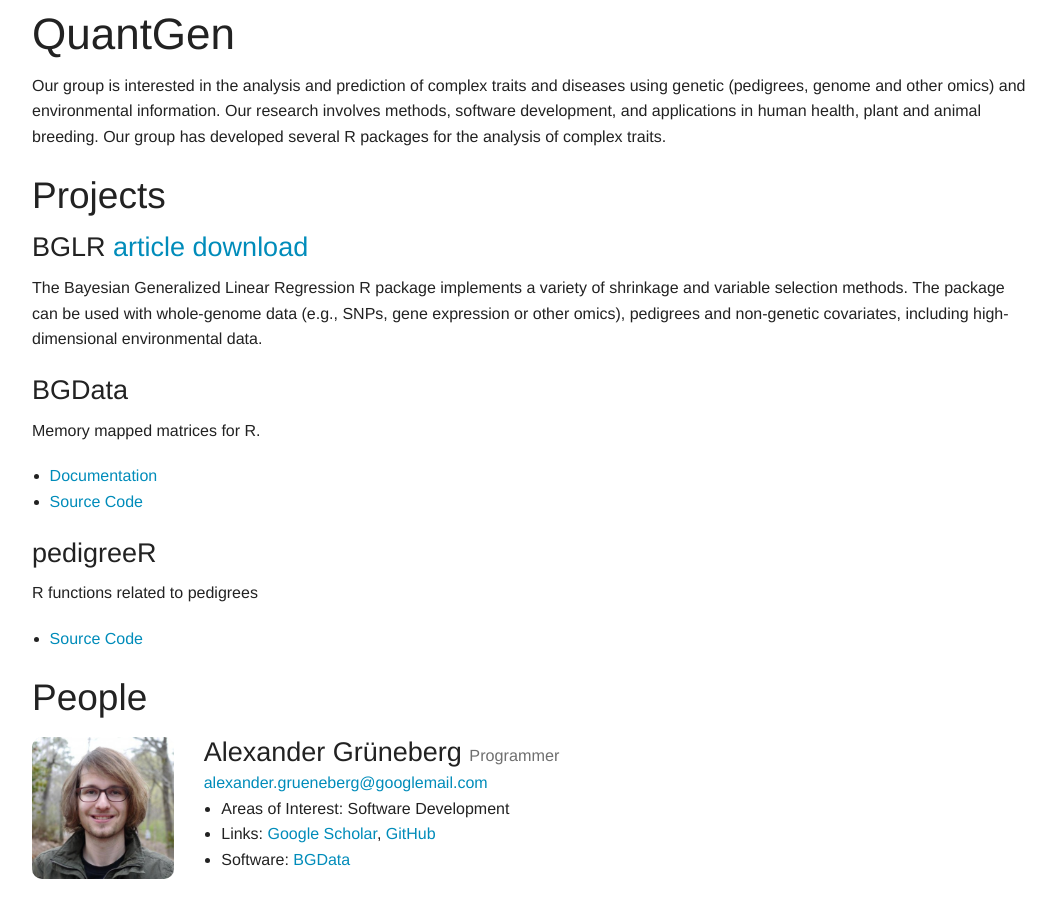
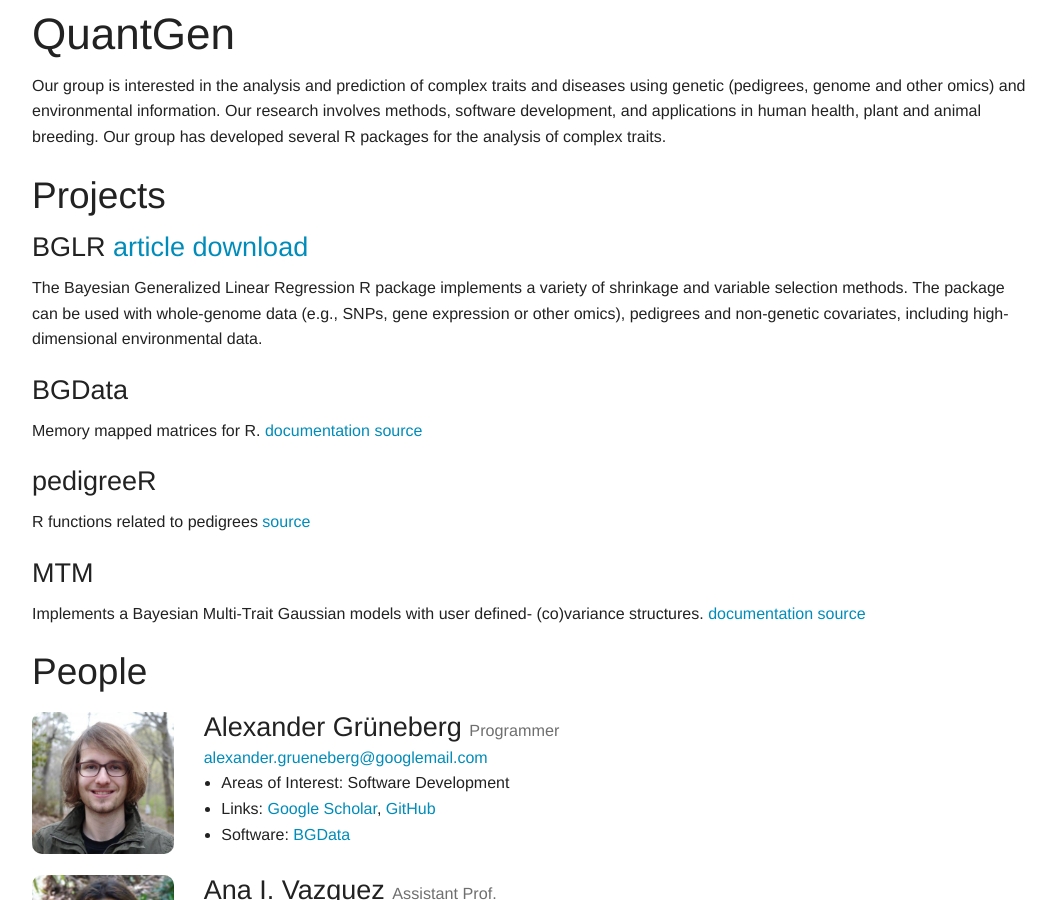
Before and after one commit to QuantGen/quantgen.github.io, a Jekyll site: the page built from index.md, in a window 1280 px wide and 900 px high. Shown: the whole window, without its empty margins (108-1164 px from the left). Built offline with Jekyll 4.4.1, drawn with Linux system fonts in a browser that asks for light colours.

Commit message:
Added a few software and move links
Links were moved to reduce use of space

```diff
--- a/index.md
+++ b/index.md
@@ -16,22 +16,18 @@ Projects
 The Bayesian Generalized Linear Regression R package implements a variety of shrinkage and variable selection methods. The package can be used with whole-genome data (e.g., SNPs, gene expression or other omics), pedigrees and non-genetic covariates, including high-dimensional environmental data.
 
 
-
-
 ### BGData
 
-Memory mapped matrices for R.
-
-- [Documentation](https://github.com/QuantGen/BGData/wiki)
-- [Source Code](https://github.com/QuantGen/BGData/wiki)
+Memory mapped matrices for R.  [documentation](https://github.com/QuantGen/BGData/wiki)   [source](https://github.com/QuantGen/BGData/wiki)
 
 
 ### pedigreeR
 
-R functions related to pedigrees
+R functions related to pedigrees  [source](https://github.com/Rpedigree/pedigreeR)
 
-- [Source Code](https://github.com/Rpedigree/pedigreeR)
+### MTM
 
+Implements a Bayesian Multi-Trait Gaussian models with user defined- (co)variance structures.    [documentation](https://www.dropbox.com/s/5tlr8hotsvcyam4/MTM%20documentation%20V2.docx?dl=0) [source](https://www.dropbox.com/s/neyva73riidcfh5/MTM.R?dl=0)
 
 People
 ------
```
